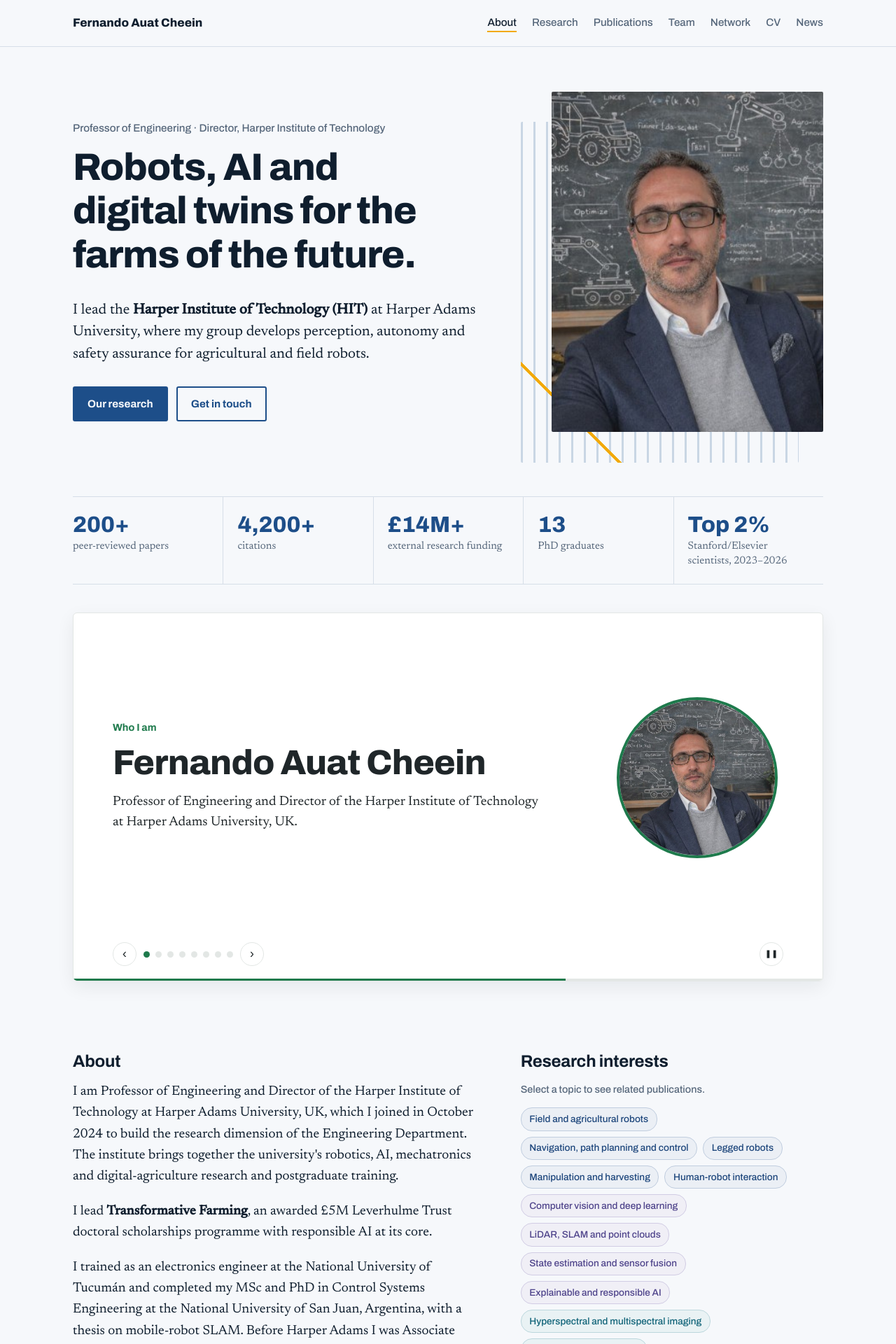
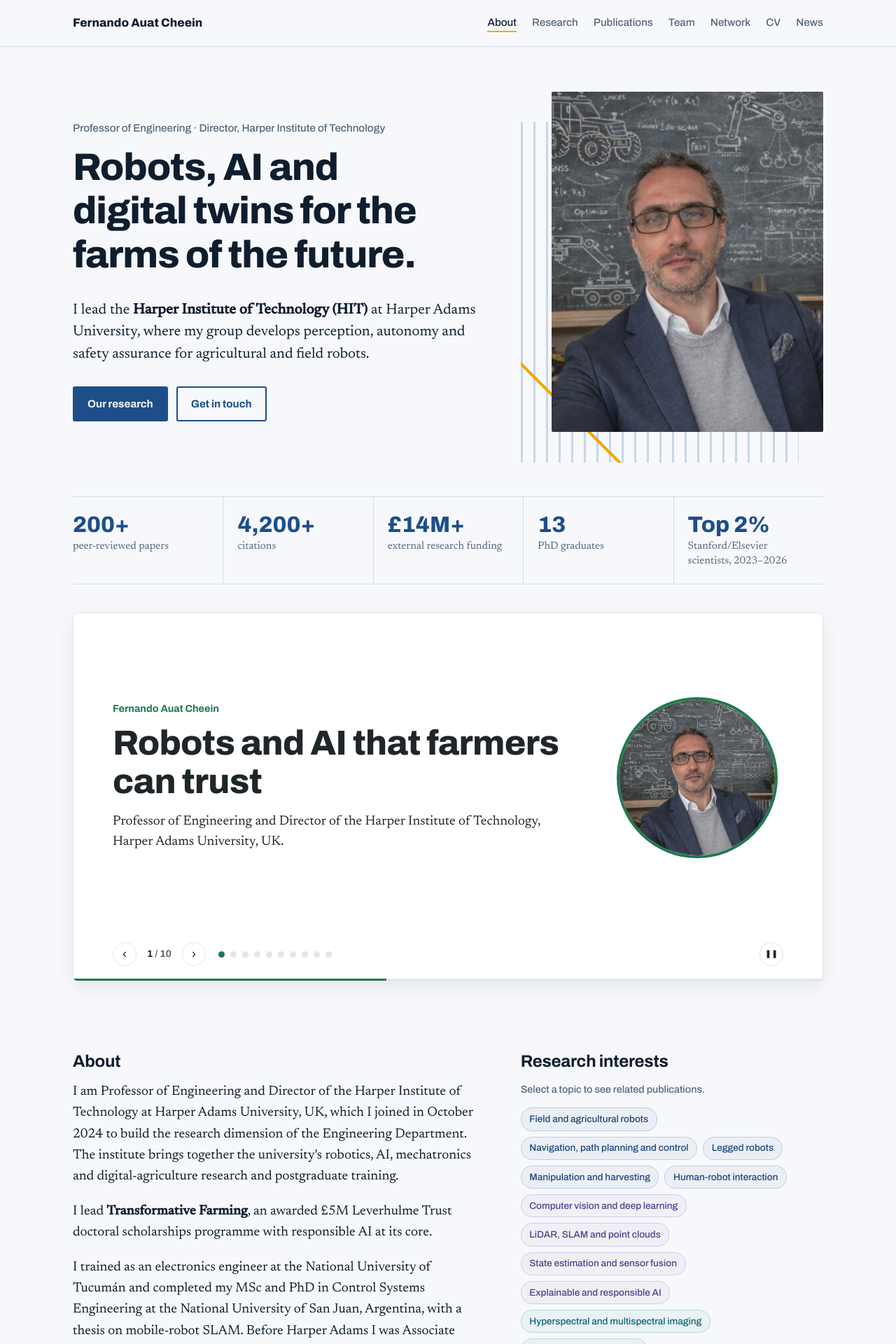
Before and after one commit to fauatcheein/fauatcheein, a Jekyll site: the page built from index.md, in a window 1280 px wide. Shown: the top 1920 px of the page at 70% size. Built offline with Jekyll 4.4.1, drawn with Linux system fonts in a browser that asks for light colours.

Commit message:
Presentation rebuilt from prompt: 10 one-message slides, patents and policy impact, reading-time pacing, position counter
Co-Authored-By: Claude Opus 5.5 <noreply@anthropic.com>
Claude-Session: https://claude.ai/code/session_013vG8pAwPL2boRy86rjwP67

```diff
--- a/_config.yml
+++ b/_config.yml
@@ -51,6 +51,7 @@ exclude:
   - README.md
   - vendor
   - scripts
+  - docs
 
 # Preview image shown when the site is shared on LinkedIn, X, etc.
 defaults:
--- a/_includes/slideshow.html
+++ b/_includes/slideshow.html
@@ -1,27 +1,32 @@
-<section class="deck" aria-roledescription="carousel" aria-label="A short presentation about Fernando Auat Cheein">
+{% assign total = site.data.slides | size %}
+<section class="deck" aria-roledescription="carousel" aria-label="Fernando Auat Cheein in two minutes">
   <div class="deck-stage">
     {% for s in site.data.slides %}
-    <article class="slide slide-{{ s.style | default: 'default' }}{% if forloop.first %} is-active{% endif %}" role="group" aria-roledescription="slide" aria-label="{{ forloop.index }} of {{ site.data.slides | size }}"{% unless forloop.first %} aria-hidden="true"{% endunless %}>
+    <article class="slide slide--{{ s.style | default: 'default' }}{% if forloop.first %} is-active{% endif %}" role="group" aria-roledescription="slide" aria-label="{{ forloop.index }} of {{ total }}"{% unless forloop.first %} aria-hidden="true"{% endunless %}>
       {% if s.style == "image" %}<img class="slide-bg" src="{{ s.image | relative_url }}" alt="" loading="lazy">{% endif %}
       <div class="slide-body">
         {% if s.kicker %}<p class="slide-kicker">{{ s.kicker }}</p>{% endif %}
         <h2 class="slide-title">{{ s.title }}</h2>
-        {% if s.text %}<p class="slide-text">{{ s.text }}</p>{% endif %}
-        {% if s.points %}<ul class="slide-points">{% for p in s.points %}<li>{{ p }}</li>{% endfor %}</ul>{% endif %}
+        {% if s.big %}<p class="slide-big"><strong>{{ s.big.value }}</strong><span>{{ s.big.label }}</span></p>{% endif %}
+        {% if s.text and s.style != "numbers" %}<p class="slide-text">{{ s.text }}</p>{% endif %}
+        {% if s.points %}<ul class="slide-points">{% for p in s.points %}{% assign parts = p | split: ": " %}<li>{% if parts.size > 1 %}<b>{{ parts[0] }}</b> {{ p | remove_first: parts[0] | remove_first: ": " }}{% else %}{{ p }}{% endif %}</li>{% endfor %}</ul>{% endif %}
+        {% if s.chips %}<ul class="slide-orgs">{% for c in s.chips %}<li>{{ c }}</li>{% endfor %}</ul>{% endif %}
         {% if s.steps %}<ol class="slide-steps">{% for st in s.steps %}<li><span>{{ st.years }}</span>{{ st.place }}</li>{% endfor %}</ol>{% endif %}
         {% if s.numbers %}<div class="slide-numbers">{% for n in s.numbers %}<p><strong>{{ n.value }}</strong><span>{{ n.label }}</span></p>{% endfor %}</div>{% endif %}
+        {% if s.text and s.style == "numbers" %}<p class="slide-text slide-note">{{ s.text }}</p>{% endif %}
         {% if s.link %}<p class="slide-link"><a href="{{ s.link | relative_url }}">{{ s.link_text }}</a></p>{% endif %}
       </div>
-      {% if s.style == "photo" %}<img class="slide-portrait" src="{{ s.image | relative_url }}" alt="Portrait of {{ s.title }}" loading="lazy">{% endif %}
+      {% if s.style == "photo" %}<img class="slide-portrait" src="{{ s.image | relative_url }}" alt="Portrait of Fernando Auat Cheein" loading="lazy">{% endif %}
     </article>
     {% endfor %}
   </div>
   <div class="deck-controls">
     <button class="deck-btn" type="button" data-dir="-1" aria-label="Previous slide">‹</button>
-    <div class="deck-dots" role="tablist">
-      {% for s in site.data.slides %}<button type="button" class="deck-dot{% if forloop.first %} is-active{% endif %}" data-go="{{ forloop.index0 }}" aria-label="Slide {{ forloop.index }}: {{ s.kicker | default: s.title }}"></button>{% endfor %}
+    <span class="deck-count" aria-live="polite"><b>1</b> / {{ total }}</span>
+    <button class="deck-btn" type="button" data-dir="1" aria-label="Next slide">›</button>
+    <div class="deck-dots">
+      {% for s in site.data.slides %}<button type="button" class="deck-dot{% if forloop.first %} is-active{% endif %}" data-go="{{ forloop.index0 }}" aria-label="Go to slide {{ forloop.index }}: {{ s.kicker | default: s.title }}"></button>{% endfor %}
     </div>
-    <button class="deck-btn" type="button" data-dir="1" aria-label="Next slide">›</button>
     <button class="deck-btn deck-play" type="button" aria-label="Pause presentation">❚❚</button>
   </div>
   <div class="deck-progress" aria-hidden="true"><i></i></div>
@@ -32,15 +37,20 @@
   var deck = document.querySelector('.deck'); if (!deck) return;
   var slides = deck.querySelectorAll('.slide'), dots = deck.querySelectorAll('.deck-dot');
   var bar = deck.querySelector('.deck-progress i'), play = deck.querySelector('.deck-play');
-  var DURATION = 7000, i = 0, t0 = performance.now(), paused = false, hover = false;
-  var reduce = window.matchMedia && window.matchMedia('(prefers-reduced-motion: reduce)').matches;
-  if (reduce) paused = true;
+  var count = deck.querySelector('.deck-count b');
+  // reading time: 3.5 s to orient + 0.3 s per word, between 6 and 14 s
+  var durations = Array.prototype.map.call(slides, function (s) {
+    var words = (s.querySelector('.slide-body').textContent.match(/\S+/g) || []).length;
+    return Math.min(14000, Math.max(6000, 3500 + 300 * words));
+  });
+  var i = 0, elapsed = 0, last = performance.now(), paused = false, hold = false;
+  if (window.matchMedia && window.matchMedia('(prefers-reduced-motion: reduce)').matches) paused = true;
 
   function show(n) {
     i = (n + slides.length) % slides.length;
     slides.forEach(function (s, k) { s.classList.toggle('is-active', k === i); s.setAttribute('aria-hidden', k === i ? 'false' : 'true'); });
     dots.forEach(function (d, k) { d.classList.toggle('is-active', k === i); });
-    t0 = performance.now();
+    count.textContent = i + 1; elapsed = 0; bar.style.width = '0%';
   }
   function setPaused(p) {
     paused = p; play.textContent = p ? '▶' : '❚❚';
@@ -49,23 +59,26 @@
   setPaused(paused);
   deck.querySelectorAll('[data-dir]').forEach(function (b) { b.addEventListener('click', function () { show(i + (+b.dataset.dir)); }); });
   dots.forEach(function (d) { d.addEventListener('click', function () { show(+d.dataset.go); }); });
-  play.addEventListener('click', function () { setPaused(!paused); t0 = performance.now(); });
-  deck.addEventListener('mouseenter', function () { hover = true; });
-  deck.addEventListener('mouseleave', function () { hover = false; t0 = performance.now() - (parseFloat(bar.style.width) || 0) / 100 * DURATION; });
-  deck.addEventListener('focusin', function () { hover = true; });
-  deck.addEventListener('focusout', function () { hover = false; });
+  play.addEventListener('click', function () { setPaused(!paused); });
+  deck.addEventListener('mouseenter', function () { hold = true; });
+  deck.addEventListener('mouseleave', function () { hold = false; });
+  deck.addEventListener('focusin', function () { hold = true; });
+  deck.addEventListener('focusout', function () { hold = false; });
   deck.addEventListener('keydown', function (e) { if (e.key === 'ArrowRight') show(i + 1); if (e.key === 'ArrowLeft') show(i - 1); });
-  // swipe on phones
   var x0 = null;
   deck.addEventListener('touchstart', function (e) { x0 = e.touches[0].clientX; }, { passive: true });
   deck.addEventListener('touchend', function (e) { if (x0 === null) return; var dx = e.changedTouches[0].clientX - x0; if (Math.abs(dx) > 40) show(i + (dx < 0 ? 1 : -1)); x0 = null; });
 
+  // only run while the presentation is on screen
+  var visible = true;
+  if ('IntersectionObserver' in window) new IntersectionObserver(function (es) { visible = es[0].isIntersecting; }, { threshold: 0.4 }).observe(deck);
+
   function tick(now) {
-    if (paused || hover || document.hidden) { t0 = now - (parseFloat(bar.style.width) || 0) / 100 * DURATION; }
-    else {
-      var f = (now - t0) / DURATION;
-      if (f >= 1) { show(i + 1); f = 0; }
-      bar.style.width = (f * 100) + '%';
+    var dt = now - last; last = now;
+    if (!paused && !hold && visible && !document.hidden) {
+      elapsed += dt;
+      if (elapsed >= durations[i]) show(i + 1);
+      bar.style.width = Math.min(100, elapsed / durations[i] * 100) + '%';
     }
     requestAnimationFrame(tick);
   }
--- a/assets/css/style.css
+++ b/assets/css/style.css
@@ -438,11 +438,11 @@ ul.plain ul { margin-top: .4em; }
 .slide-link a:hover { filter: brightness(1.1); }
 /* photo slide: portrait on the right */
 .slide-portrait { position: absolute; right: 64px; top: 50%; transform: translateY(-50%); width: 230px; height: 230px; object-fit: cover; border-radius: 50%; border: 4px solid var(--deck-accent); }
-.slide.slide-photo .slide-body { max-width: calc(100% - 310px); }
-.slide.slide-photo .slide-title { font-size: clamp(2rem, 4.2vw, 3.1rem); }
+.slide--photo .slide-body { max-width: calc(100% - 310px); }
+.slide--photo .slide-title { font-size: clamp(2rem, 4.2vw, 3.1rem); }
 /* image slide: photo on the right half, text on a clean panel on the left */
 .slide-bg { position: absolute; top: 0; right: 0; bottom: 0; width: 52%; height: 100%; object-fit: cover; object-position: 50% 35%; }
-.slide.slide-image .slide-body { max-width: 44%; }
+.slide--image .slide-body { max-width: 44%; }
 .deck-controls { position: relative; z-index: 2; display: flex; align-items: center; gap: 10px; padding: 0 56px 18px; }
 .deck-btn { appearance: none; background: var(--deck-bg); color: var(--deck-ink); border: 1px solid var(--deck-line); border-radius: 50%; width: 34px; height: 34px; font-size: 1.1rem; line-height: 1; cursor: pointer; }
 .deck-btn:hover { border-color: var(--deck-accent); color: var(--deck-accent); }
@@ -456,11 +456,36 @@ ul.plain ul { margin-top: .4em; }
   .deck-stage { min-height: 540px; }
   .slide { padding: 28px 22px 20px; align-items: start; }
   .slide-portrait { position: static; transform: none; width: 120px; height: 120px; margin: 0 0 14px; order: -1; }
-  .slide.slide-photo .slide-body, .slide.slide-image .slide-body { max-width: none; }
-  .slide.slide-photo { align-content: start; }
+  .slide--photo .slide-body, .slide--image .slide-body { max-width: none; }
+  .slide--photo { align-content: start; }
   .slide-bg { position: static; width: 100%; height: 170px; order: -1; margin-bottom: 16px; border-radius: 3px; }
-  .slide.slide-image { align-content: start; }
+  .slide--image { align-content: start; }
   .deck-controls { padding: 0 22px 16px; }
   .slide-numbers strong { font-size: 1.7rem; }
 }
 @media (prefers-reduced-motion: reduce) { .slide { transition: none; } }
+
+/* presentation: additional slide types and position counter */
+.slide-big { display: flex; align-items: baseline; gap: 16px; margin: 4px 0 14px; max-width: 640px; }
+.slide-big strong { font-family: var(--display); font-stretch: 125%; font-weight: 800; font-size: clamp(3.2rem, 7vw, 5rem); line-height: .95; color: var(--deck-accent); font-variant-numeric: tabular-nums; }
+.slide-big span { font-size: 1.15rem; line-height: 1.35; max-width: 26ch; }
+.slide-orgs { list-style: none; padding: 0; margin: 6px 0 0; display: flex; flex-wrap: wrap; gap: 8px; max-width: 640px; }
+.slide-orgs li { font-family: var(--display); font-weight: 600; font-size: .92rem; padding: .4em .8em; border: 1px solid var(--deck-line); border-radius: 3px; background: color-mix(in srgb, var(--deck-accent) 6%, var(--deck-bg)); }
+.slide-points b { font-family: var(--display); font-weight: 700; }
+.slide--pillars .slide-body { max-width: 900px; }
+.slide--pillars .slide-points { display: grid; grid-template-columns: repeat(3, minmax(0, 1fr)); gap: 18px; margin-top: 10px; }
+.slide--pillars .slide-points li { border-top: 3px solid var(--deck-accent); padding: 12px 0 0; font-size: 1.05rem; }
+.slide--pillars .slide-points li::before { display: none; }
+.slide--pillars .slide-points b { display: block; font-size: 1.15rem; margin-bottom: 4px; }
+.slide-note { color: var(--deck-muted); font-size: 1rem; }
+.deck-count { font-family: var(--display); font-weight: 600; font-size: .88rem; color: var(--deck-muted); min-width: 3.2em; text-align: center; font-variant-numeric: tabular-nums; }
+.deck-count b { color: var(--deck-ink); }
+.deck-dots { margin-left: 8px; }
+@media (max-width: 760px) {
+  .slide--pillars .slide-points { grid-template-columns: 1fr; gap: 10px; }
+  .slide-big { flex-direction: column; gap: 4px; }
+  .deck-dots { display: none; }
+}
+
+.slide-note { color: var(--deck-muted) !important; font-size: 1rem !important; margin-top: 0; }
+.slide-points b { margin-right: .15em; }
```
Also changed, not shown: _data/slides.yml (+56 -43 lines), docs/presentation-prompt.md (added, +64 -0 lines).
